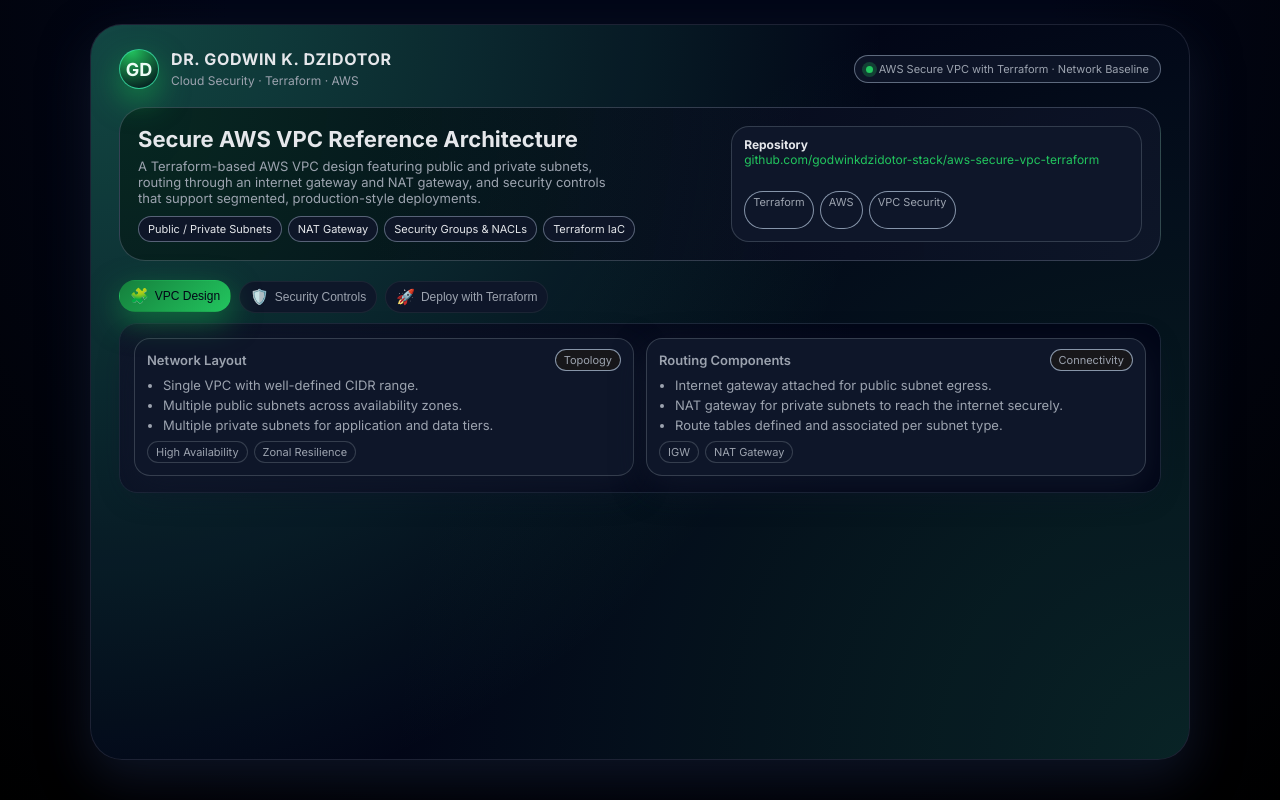
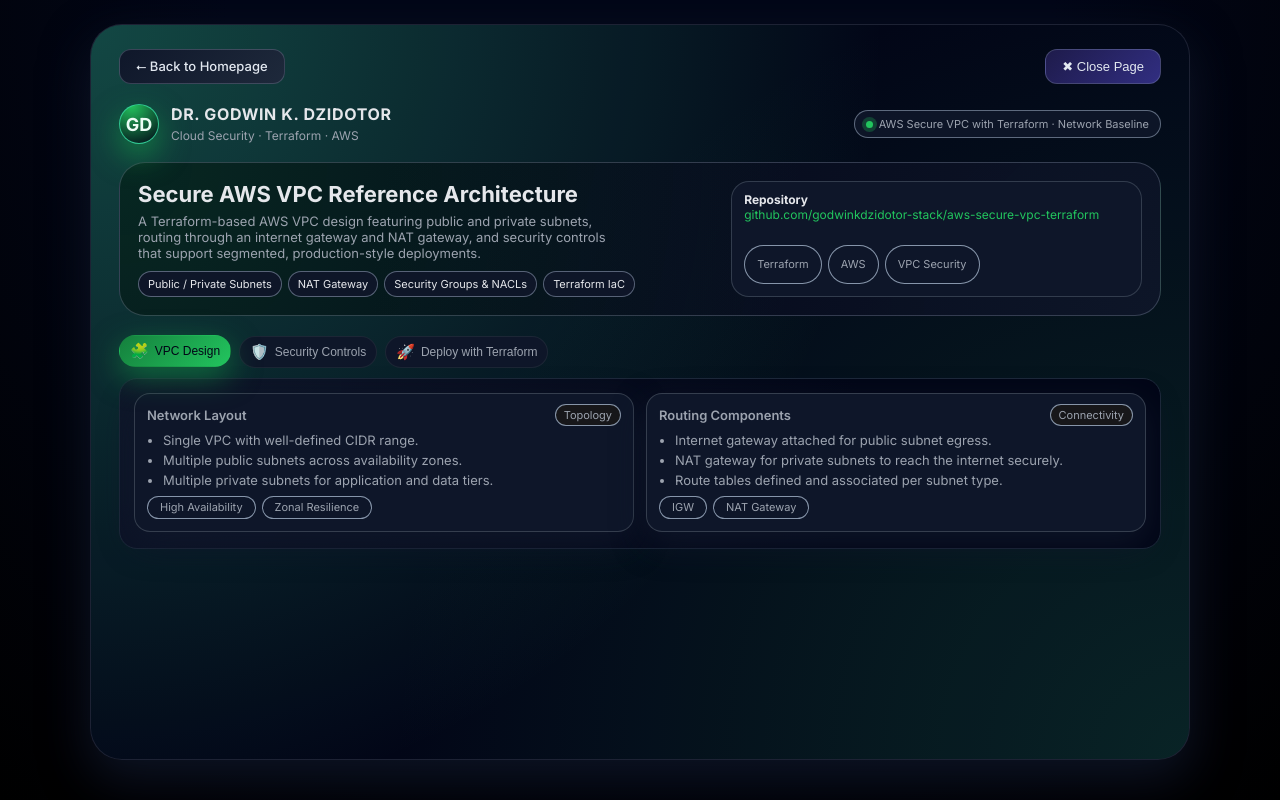
Before and after one commit to godwinkdzidotor-stack/aws-secure-vpc-terraform, a plain HTML site: page index.html in a window 1280 px wide. Drawn offline with Linux system fonts and the light colour scheme.

Commit message:
index.html

```diff
--- a/index.html
+++ b/index.html
@@ -42,6 +42,56 @@
     }
     .inner{position:relative;z-index:1;padding:20px 22px 24px}
     @media(min-width:900px){.inner{padding:24px 28px 28px}}
+
+    /* =========================== */
+    /*  TOP BUTTON ROW – NEW      */
+    /* =========================== */
+    .nav-buttons {
+      display: flex;
+      justify-content: space-between;
+      margin-bottom: 20px;
+    }
+
+    .home-btn {
+      padding: 8px 16px;
+      background: linear-gradient(135deg, #0f172a, #1e293b);
+      border: 1px solid rgba(148,163,184,0.3);
+      border-radius: 12px;
+      color: #e2e8f0;
+      font-size: 13px;
+      text-decoration: none;
+      font-weight: 500;
+      transition: 0.25s ease-out;
+    }
+    .home-btn:hover {
+      background: linear-gradient(135deg, #1e293b, #334155);
+      color: #ffffff;
+      transform: translateY(-2px);
+      box-shadow: 0 6px 16px rgba(0,0,0,0.4);
+    }
+
+    .close-btn {
+      padding: 8px 16px;
+      background: linear-gradient(135deg, #1e1b4b, #312e81);
+      border: 1px solid rgba(148,163,184,0.3);
+      border-radius: 12px;
+      color: #e2e8f0;
+      font-size: 13px;
+      font-weight: 500;
+      cursor: pointer;
+      transition: 0.25s ease-out;
+    }
+    .close-btn:hover {
+      background: linear-gradient(135deg, #312e81, #4338ca);
+      color: #ffffff;
+      transform: translateY(-2px);
+      box-shadow: 0 6px 16px rgba(0,0,0,0.45);
+    }
+
+    /* =========================== */
+    /* EXISTING STYLES CONTINUE…  */
+    /* =========================== */
+
     .top{display:flex;justify-content:space-between;gap:16px;align-items:center;margin-bottom:18px}
     .brand{display:flex;align-items:center;gap:12px}
     .avatar{
@@ -63,6 +113,7 @@
       width:7px;height:7px;border-radius:999px;background:#22c55e;
       box-shadow:0 0 0 4px rgba(34,197,94,.25);
     }
+
     .hero{
       border-radius:var(--radius-xl);
       background:
@@ -72,23 +123,42 @@
       grid-template-columns:1.4fr 1fr;gap:18px;margin-bottom:20px;
     }
     @media(max-width:800px){.hero{grid-template-columns:1fr}}
+
     .hero-main h2{font-size:22px;margin-bottom:6px}
     .hero-main p{font-size:13px;color:var(--text-muted);max-width:470px}
+
     .hero-badges{margin-top:10px;display:flex;flex-wrap:wrap;gap:6px}
+
     .pill{
       font-size:11px;padding:5px 9px;border-radius:999px;
       background:rgba(15,23,42,.95);border:1px solid rgba(148,163,184,.55);
     }
+
     .hero-side{
       background:rgba(15,23,42,.96);border-radius:18px;
       border:1px solid rgba(55,65,81,.9);padding:10px 12px 12px;
       font-size:12px;display:grid;gap:8px;
     }
+
+    /* Unified pill styling */
+    .badge,
+    .foot-pill{
+      display:inline-flex;
+      align-items:center;
+      justify-content:center;
+      padding:4px 12px;
+      border-radius:9999px;
+      background:rgba(15,23,42,.96);
+      border:1px solid rgba(148,163,184,.9);
+      color:var(--text-muted);
+      font-size:11px;
+      line-height:1.2;
+      white-space:nowrap;
+    }
+
     .badge-row{display:flex;flex-wrap:wrap;gap:6px}
-    .badge{
-      font-size:11px;padding:3px 8px;border-radius:999px;
-      background:rgba(15,23,42,.96);border:1px solid rgba(148,163,184,.9);color:var(--text-muted);
-    }
+
+    /* Tabs */
     .tabs{margin-top:8px}
     .tab-nav{display:flex;flex-wrap:wrap;gap:8px;margin-bottom:10px}
     .tab-btn{
@@ -101,6 +171,7 @@
       background:linear-gradient(135deg,#15803d,#22c55e);border-color:transparent;
       color:#020617;box-shadow:0 10px 30px rgba(22,163,74,.55);transform:translateY(-1px);
     }
+
     .tab-panels{
       border-radius:18px;border:1px solid var(--border-subtle);
       background:radial-gradient(circle at top left,rgba(15,23,42,.98),#020617 70%);
@@ -108,8 +179,11 @@
     }
     .tab-panel{display:none;font-size:13px;color:var(--text-muted)}
     .tab-panel.active{display:block}
+
     .grid{display:grid;gap:12px}
     @media(min-width:760px){.grid.cols-2{grid-template-columns:repeat(2,minmax(0,1fr))}}
+
+    /* Cards */
     .card{
       border-radius:16px;background:rgba(15,23,42,.98);
       border:1px solid rgba(55,65,81,.95);padding:10px 12px 12px;
@@ -119,16 +193,16 @@
       display:flex;justify-content:space-between;gap:8px;align-items:center;margin-bottom:6px;
     }
     .card-title{font-size:13px;font-weight:600}
+
     .card-tag{
       font-size:11px;padding:3px 8px;border-radius:999px;
       background:rgba(24,24,27,.96);border:1px solid rgba(148,163,184,.9);
     }
+
     .card-body ul{margin-top:6px;padding-left:16px;display:grid;gap:4px}
     .card-foot{margin-top:8px;display:flex;flex-wrap:wrap;gap:6px;font-size:11px}
-    .foot-pill{
-      padding:3px 8px;border-radius:999px;
-      background:rgba(15,23,42,.96);border:1px solid rgba(55,65,81,.95);color:var(--text-muted);
-    }
+
+    /* Links */
     a.link{color:#22c55e;text-decoration:none;font-size:12px}
     a.link:hover{text-decoration:underline}
   </style>
@@ -136,6 +210,15 @@
 <body>
   <main class="shell">
     <div class="inner">
+
+      <!-- =============================== -->
+      <!--   BACK + CLOSE BUTTONS (NEW)   -->
+      <!-- =============================== -->
+      <div class="nav-buttons">
+        <a href="https://godwinkdzidotor-stack.github.io/" class="home-btn">⭠ Back to Homepage</a>
+        <button class="close-btn" onclick="window.close();">✖ Close Page</button>
+      </div>
+
       <header class="top">
         <div class="brand">
           <div class="avatar">GD</div>
@@ -194,8 +277,11 @@
         </nav>
 
         <div class="tab-panels">
+
+          <!-- PANEL: DESIGN -->
           <article id="design" class="tab-panel active">
             <div class="grid cols-2">
+
               <div class="card">
                 <div class="card-header">
                   <div class="card-title">Network Layout</div>
@@ -231,11 +317,14 @@
                   <span class="foot-pill">NAT Gateway</span>
                 </div>
               </div>
+
             </div>
           </article>
 
+          <!-- PANEL: SECURITY -->
           <article id="security" class="tab-panel">
             <div class="grid cols-2">
+
               <div class="card">
                 <div class="card-header">
                   <div class="card-title">Security Groups</div>
@@ -244,8 +333,8 @@
                 <div class="card-body">
                   <ul>
                     <li>Separate groups for bastion, web, and application tiers.</li>
-                    <li>Inbound rules limited to required ports and source ranges.</li>
-                    <li>Outbound rules restricted based on role of the instance.</li>
+                    <li>Inbound rules limited to least privilege.</li>
+                    <li>Outbound rules restricted based on instance role.</li>
                   </ul>
                 </div>
                 <div class="card-foot">
@@ -261,14 +350,16 @@
                 <div class="card-body">
                   <ul>
                     <li>Baseline NACLs aligned with subnet purpose.</li>
-                    <li>Additional deny rules for disallowed ranges as needed.</li>
-                    <li>Complement security groups without duplicating logic.</li>
+                    <li>Deny rules for disallowed ranges where needed.</li>
+                    <li>Complements security groups without duplication.</li>
                   </ul>
                 </div>
               </div>
+
             </div>
           </article>
 
+          <!-- PANEL: DEPLOY -->
           <article id="deploy" class="tab-panel">
             <div class="card">
               <div class="card-header">
@@ -279,9 +370,9 @@
                 <ol style="margin-left:16px;display:grid;gap:4px;">
                   <li>Clone the repository and configure AWS credentials.</li>
                   <li>Adjust <code>variables.tf</code> for CIDRs, region, and naming.</li>
-                  <li>Run <code>terraform init</code> to pull providers and modules.</li>
-                  <li>Run <code>terraform plan</code> to review changes.</li>
-                  <li>Run <code>terraform apply</code> to build the VPC.</li>
+                  <li>Run <code>terraform init</code> to pull providers.</li>
+                  <li>Run <code>terraform plan</code> to preview changes.</li>
+                  <li>Run <code>terraform apply</code> to deploy the VPC.</li>
                 </ol>
                 <p style="margin-top:8px;">
                   Full source:
@@ -292,6 +383,7 @@
               </div>
             </div>
           </article>
+
         </div>
       </section>
     </div>
```
